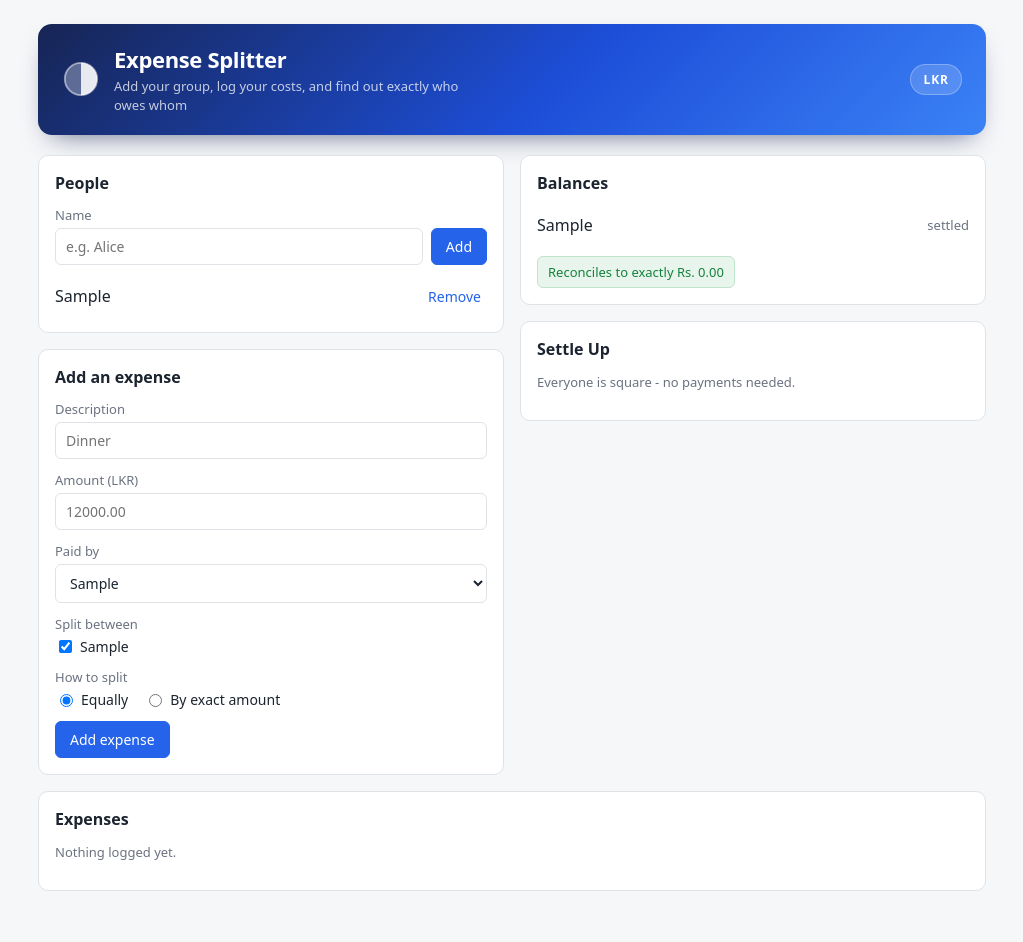
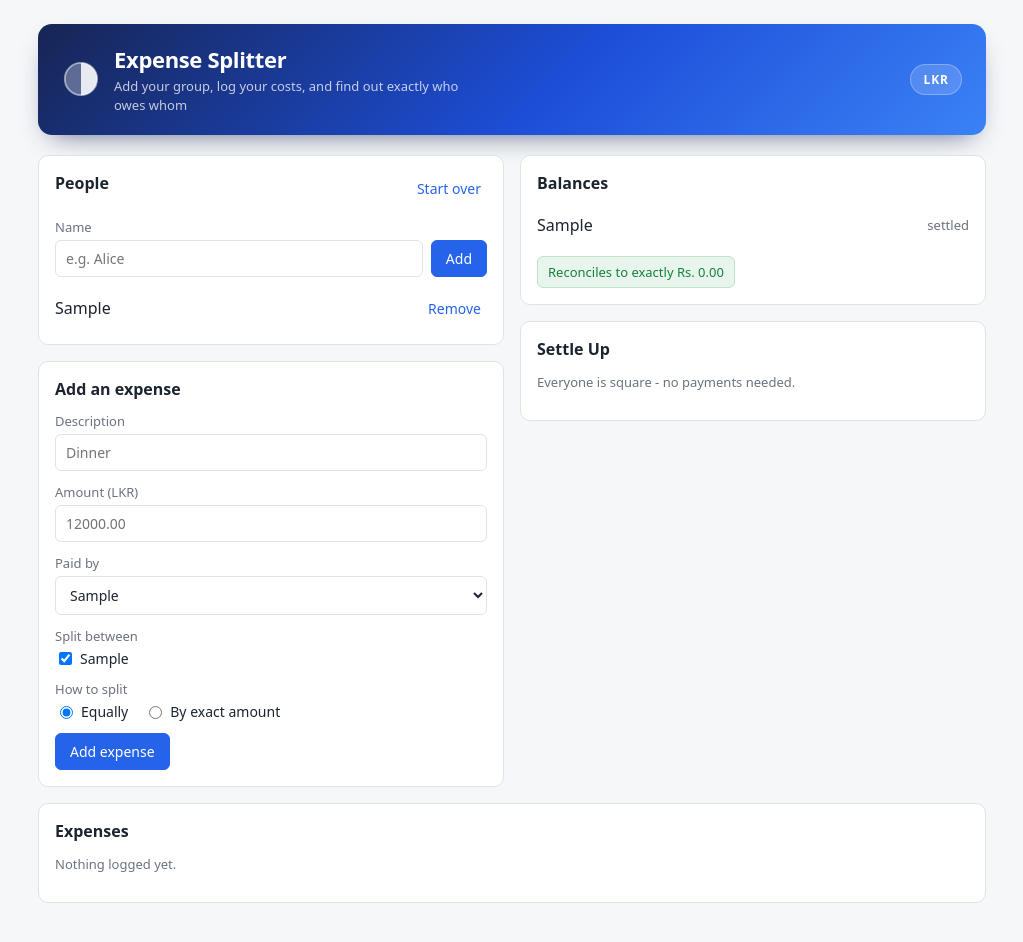
Before and after one commit to ChethanaGimhan/expense-splitter, a React (Vite) app: page / in a window 1280 px wide. Both pictures are taken after typing "Sample" into the empty fields and a click on the button "Add". Shown: the top 942 px of the page, without its empty margins (128-1151 px from the left). Built offline with nearby package versions, Linux system fonts and the light colour scheme.

Commit message:
feat: add a start over button to clear the ledger

```diff
--- a/src/App.tsx
+++ b/src/App.tsx
@@ -5,7 +5,7 @@ import ExpenseList from './components/ExpenseList';
 import BalancesPanel from './components/BalancesPanel';
 import SettleUpPanel from './components/SettleUpPanel';
 import { netBalances, settleUp } from './lib/balances';
-import { loadState, saveState, newId } from './lib/storage';
+import { loadState, saveState, newId, emptyState } from './lib/storage';
 import type { AppState, Expense } from './lib/types';
 
 export default function App() {
@@ -59,7 +59,16 @@ export default function App() {
     if (editingId === id) setEditingId(null);
   };
 
+  // Everything is persisted, so without this the only way to clear old data is
+  // through devtools. Confirmed first, since there is no undo.
+  const startOver = () => {
+    if (!window.confirm('Remove everyone and every expense? This cannot be undone.')) return;
+    setState(emptyState);
+    setEditingId(null);
+  };
+
   const editing = state.expenses.find((e) => e.id === editingId) ?? null;
+  const hasData = state.people.length > 0 || state.expenses.length > 0;
 
   return (
     <div className="app">
@@ -85,8 +94,10 @@ export default function App() {
           <PeoplePanel
             people={state.people}
             referencedIds={referencedIds}
+            canStartOver={hasData}
             onAdd={addPerson}
             onRemove={removePerson}
+            onStartOver={startOver}
           />
           <ExpenseForm
             people={state.people}
--- a/src/components/PeoplePanel.tsx
+++ b/src/components/PeoplePanel.tsx
@@ -5,11 +5,21 @@ interface Props {
   people: Person[];
   /** Ids that appear in at least one expense, as payer or participant. */
   referencedIds: Set<string>;
+  /** False when there is nothing to clear, so the button stays hidden. */
+  canStartOver: boolean;
   onAdd: (name: string) => void;
   onRemove: (id: string) => void;
+  onStartOver: () => void;
 }
 
-export default function PeoplePanel({ people, referencedIds, onAdd, onRemove }: Props) {
+export default function PeoplePanel({
+  people,
+  referencedIds,
+  canStartOver,
+  onAdd,
+  onRemove,
+  onStartOver,
+}: Props) {
   const [name, setName] = useState('');
 
   const submit = (e: FormEvent) => {
@@ -22,7 +32,14 @@ export default function PeoplePanel({ people, referencedIds, onAdd, onRemove }:
 
   return (
     <section className="card">
-      <h2>People</h2>
+      <div className="card-head">
+        <h2>People</h2>
+        {canStartOver && (
+          <button type="button" className="link danger" onClick={onStartOver}>
+            Start over
+          </button>
+        )}
+      </div>
 
       <form className="row" onSubmit={submit}>
         <div style={{ flex: 1 }}>
--- a/src/styles.css
+++ b/src/styles.css
@@ -65,6 +65,22 @@ body {
   font-size: 13px;
   line-height: 1.45;
   color: rgba(255, 255, 255, 0.75);
+}
+
+.card-head {
+  display: flex;
+  align-items: center;
+  justify-content: space-between;
+  gap: 12px;
+  margin-bottom: 12px;
+}
+
+.card-head h2 {
+  margin: 0;
+}
+
+button.danger {
+  color: var(--owes);
 }
 
 .currency-pill {
```
